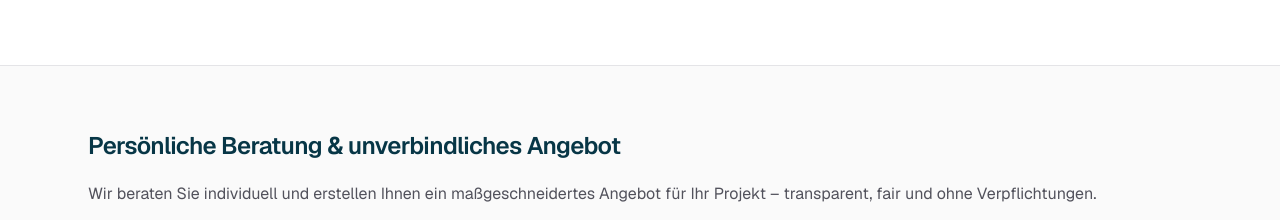
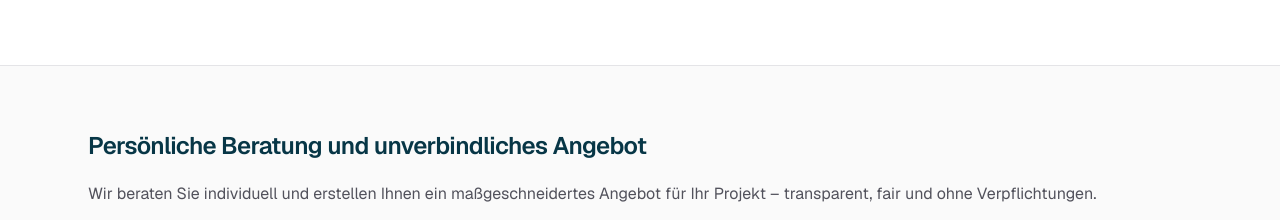
Before and after one commit to andonovnik/balweh-website, a Next.js app: page /kontakt in a window 1280 px wide. Shown: the part 820-1040 px from the top of the page. Built offline with nearby package versions, Linux system fonts and the light colour scheme.

Commit message:
fix typo

```diff
--- a/app/kontakt/page.tsx
+++ b/app/kontakt/page.tsx
@@ -5,7 +5,7 @@ import ContactForm from "../components/ContactForm";
 export const metadata: Metadata = {
   title: "Kontakt",
   description:
-    "Kontaktieren Sie Balweh in Leverkusen für professionelle Gebäudereinigung und Garten- & Landschaftsbau. Telefonisch erreichbar Montag bis Freitag von 08:00–18:00 Uhr.",
+    "Kontaktieren Sie Balweh in Leverkusen für professionelle Gebäudereinigung und Garten- und Landschaftsbau. Telefonisch erreichbar Montag bis Freitag von 08:00–18:00 Uhr.",
   keywords: [
     "Kontakt Gebäudereinigung Leverkusen",
     "Kontakt Galabau Leverkusen",
@@ -44,7 +44,7 @@ export default function Kontakt() {
         <section className="mx-auto w-full max-w-6xl px-6 pt-16 pb-4">
           <article>
             <h2 className="text-2xl font-semibold tracking-tight text-brand-primary">
-              Persönliche Beratung & unverbindliches Angebot
+              Persönliche Beratung und unverbindliches Angebot
             </h2>
             <p className="mt-4 leading-8 text-zinc-600">
               Wir beraten Sie individuell und erstellen Ihnen ein
```
Also changed, not shown: 1 other file (tests, documents, lock files or other folders).
